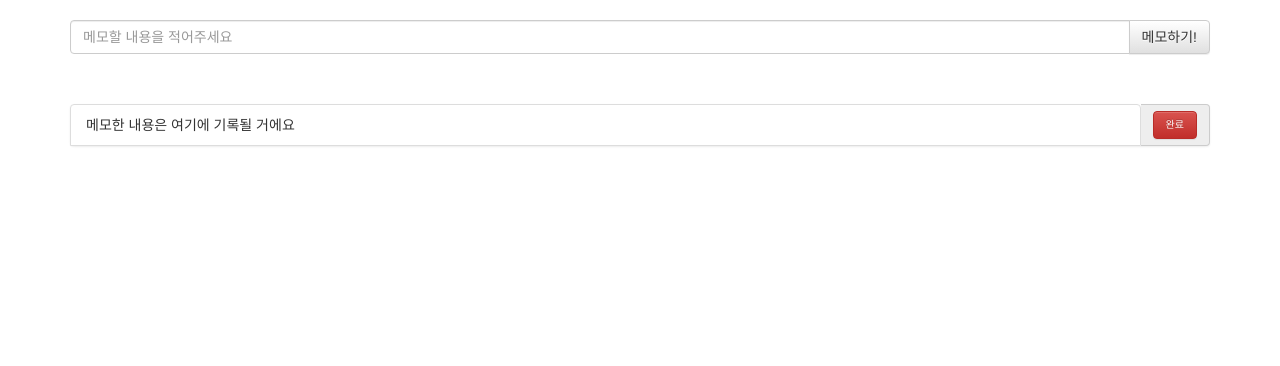
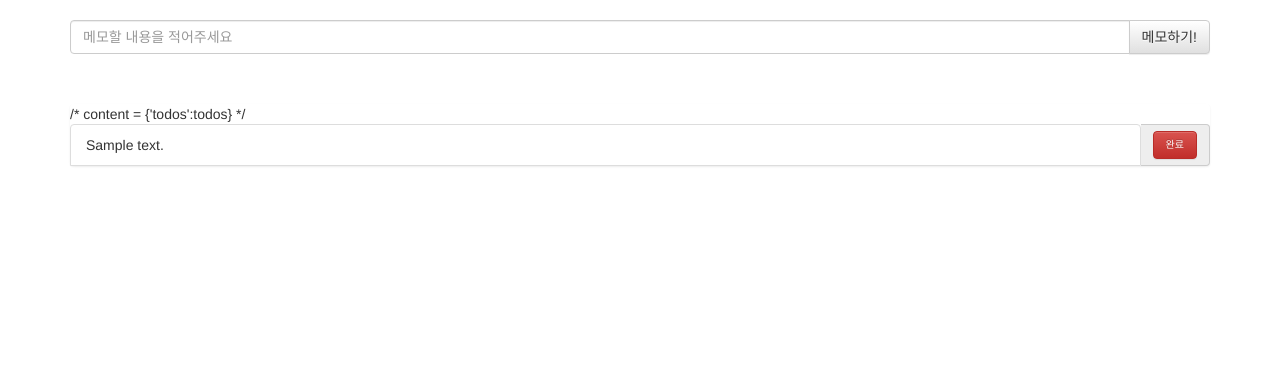
Before and after one commit to min0201ji/ToDolist, a Django app: page / in a window 1280 px wide. Shown: the part 100-466 px from the top of the page. Run offline with Django 3.2, Linux system fonts and the light colour scheme; tables that the repository leaves empty hold one stand-in row (values such as "Sample post"); some libraries are stand-ins or nearby versions.

```diff
--- a/ToDoList/my_to_do_app/Templates/my_to_do_app/index.html
+++ b/ToDoList/my_to_do_app/Templates/my_to_do_app/index.html
@@ -52,17 +52,18 @@
             </div>
 
             <div class="toDoDiv">
-                <ul class="list-group">
-
-                    <form action="" method="GET">
+                <ul class="list-group"> /* content = {'todos':todos} */
+                    {% for todo in todos %}
+                    <form action="./doneTodo" method="GET">
                         <div class="input-group" name='todo1'>
-                            <li class="list-group-item">메모한 내용은 여기에 기록될 거에요</li>
-                            <input type="hidden" id="todoNum" name="todoNum" value="1"></input>
+                            <li class="list-group-item">{{ todo.content }}</li>
+                            <input type="hidden" id="todoNum" name="todoNum" value="{{ todo.id }}"></input>
                             <span class="input-group-addon">
                                 <button type="submit" class="custom-btn btn btn-danger">완료</button>
                             </span>
                         </div>
                     </form>
+                    {% endfor %}
 
                 </ul>
             </div>
--- a/ToDoList/my_to_do_app/urls.py
+++ b/ToDoList/my_to_do_app/urls.py
@@ -7,5 +7,6 @@ urlpatterns = [
    # root url conf에 의해서 http://127.0.0.1:8000/ 의 요청이 전달되면
    # views.py 파일의 index 함수 코드를 실행
    # http://127.0.0.1:8000/ url의 별명은 'index'
-   path('createTodo/',views.createTodo, name='createTodo') # http://127.0.0.1:8000/createTodo/ 요청에 대항 설정
+   path('createTodo/',views.createTodo, name='createTodo'), # http://127.0.0.1:8000/createTodo/ 요청에 대항 설정
+   path('doneTodo/',views.doneTodo,name='doneTodo')
    ]
--- a/ToDoList/my_to_do_app/views.py
+++ b/ToDoList/my_to_do_app/views.py
@@ -1,10 +1,17 @@
 from django.shortcuts import render
-from django.http import HttpResponse
+from django.http import HttpResponse, HttpResponseRedirect # 특정 url을 재 요청해주는 함수
+from django.urls import reverse # 기존 요청임을 의미하는 함수
 from .models import *
 # Create your views here.
 
 def index(request) :
-    return render(request,'my_to_do_app/index.html') # Templates/my_to_do_app/index.html
+    # DB의 m̆̈y_to_do_app_todo 테이블에서 모든 row를 select
+    todos = Todo.objects.all() # = select * from my_to_do_app_todo;
+
+    # template 으로 전달할 dict 구성
+    content = {'todos':todos} # index.html에서 동적으로 코드를 생성할때 dict를 사용
+
+    return render(request,'my_to_do_app/index.html',content) # Templates/my_to_do_app/index.html
     # return HttpResponse('my_to_do_app first page') # 응답하는지 확인할 수 있는 코드
     # 요청에 대한 응답객체를 생성해서 바로 클라이언트로 반환
 
@@ -15,5 +22,14 @@ def createTodo(request) :
     new_todo = Todo(content=user_input_str) # modela에 대입: insert into _todo (content) values (input_str)
     new_todo.save() # DB에 반영
 
-    return HttpResponse('입력한 메모 data는: '+ user_input_str + "는 DB에 저장되었습니다.")
+    return HttpResponseRedirect(reverse('index')) # 127.0.0.1:8000 요청해야 함
+    # return HttpResponse('입력한 메모 data는: '+ user_input_str + "는 DB에 저장되었습니다.")
     # return HttpResponse('createTodo 메모 작성 합니다~') # 요청에 응답하는지만 확인
+
+def doneTodo(request) :
+    # 삭제할 메모의 id 저장
+    done_todo_id = request.GET['todoNum']
+    print('완료한 메모의 id', done_todo_id)
+    todo = Todo.objects.get(id=done_todo_id) # 넘어온 done_todo_id 의 동일한 기본키를 찾아 해당 레코드를 반환
+    todo.delete() # 반환된 객체에 대해 delete 진행
+    return HttpResponseRedirect(reverse('index'))
```
Also changed, not shown: ToDoList/db.sqlite3.
